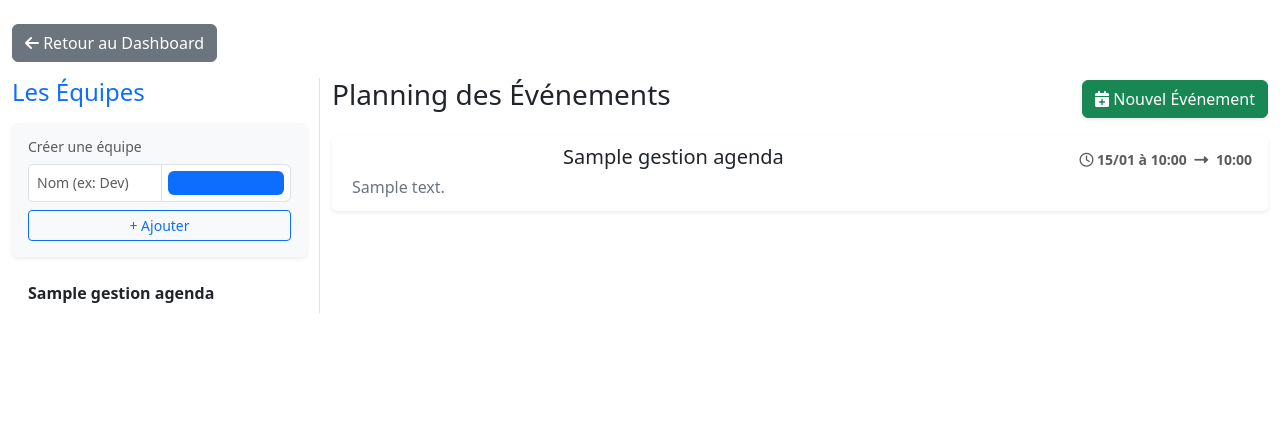
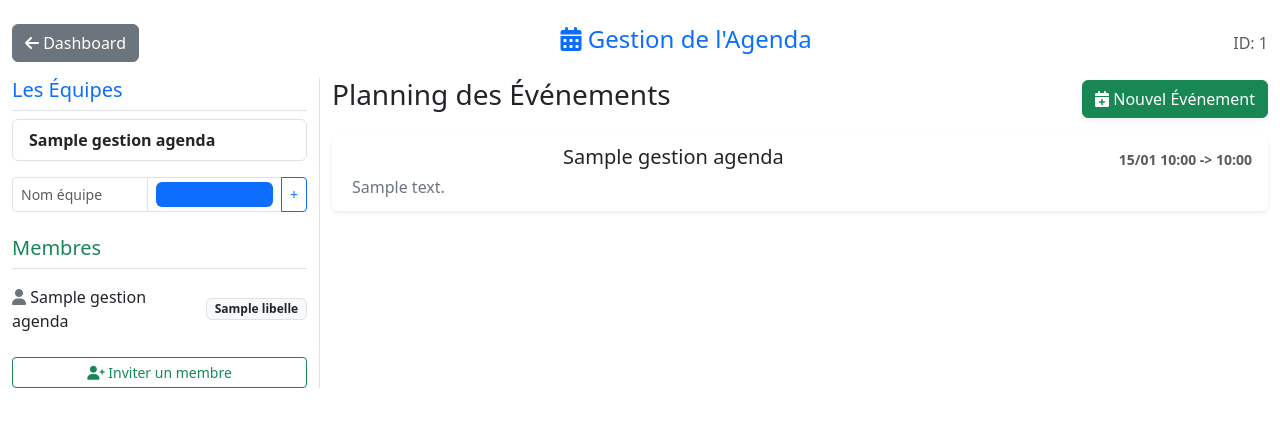
Before and after one commit to Regoboth95/SAE302, a Flask app: page /agenda/1 in a window 1280 px wide. Shown: the top 427 px of the page. Run offline with Flask 3, Linux system fonts and the light colour scheme; the visitor is signed in with stand-in values (Sample User, id 1); a database or web service that is not in the repository returns one stand-in record (values such as "Sample title"); some libraries are stand-ins or nearby versions.

Commit message:
Ajout des rôles et fonction d'ajout de membre

```diff
--- a/app.py
+++ b/app.py
@@ -61,20 +61,24 @@ def nouveau_agenda():
         flash("Agenda créé avec succès !")
     return redirect(url_for('index'))
 
-# --- VUE CALENDRIER & ÉQUIPES (V1) ---
+# --- VUE CALENDRIER & ÉQUIPES (V1 COMPLETE) ---
 @app.route('/agenda/<int:id_agenda>')
 def voir_agenda(id_agenda):
     if 'user_id' not in session:
         return redirect(url_for('login'))
 
-    # Récupération des données pour l'affichage
+    # 1. Équipes
     equipes = bdd.recuperer_equipes(id_agenda)
+    # 2. Événements
     evenements = bdd.recuperer_evenements(id_agenda)
+    # 3. Participants (Nouveau !)
+    membres = bdd.recuperer_participants(id_agenda)
 
     return render_template('agenda.html',
                            id_agenda=id_agenda,
                            equipes=equipes,
-                           evenements=evenements)
+                           evenements=evenements,
+                           membres=membres)
 
 @app.route('/agenda/<int:id_agenda>/nouvelle_equipe', methods=['POST'])
 def nouvelle_equipe(id_agenda):
@@ -97,12 +101,32 @@ def nouvel_evenement(id_agenda):
     fin = request.form['date_fin']
     id_equipe = request.form.get('id_equipe')
 
-    # Gestion du cas "Aucune équipe"
     if id_equipe == "":
         id_equipe = None
 
     bdd.ajouter_evenement(titre, desc, debut, fin, id_agenda, id_equipe, session['user_id'])
     return redirect(url_for('voir_agenda', id_agenda=id_agenda))
 
+# --- ROUTE INVITATION (NOUVEAU) ---
+@app.route('/agenda/<int:id_agenda>/inviter_membre', methods=['POST'])
+def inviter_membre(id_agenda):
+    if 'user_id' not in session: return redirect(url_for('login'))
+
+    pseudo = request.form['pseudo_invite']
+    role = request.form['role_invite']
+
+    resultat = bdd.ajouter_membre(id_agenda, pseudo, role)
+
+    if resultat == "OK":
+        flash(f"{pseudo} a été ajouté en tant que {role} !")
+    elif resultat == "UserIntrouvable":
+        flash(f"Erreur : L'utilisateur '{pseudo}' n'existe pas.")
+    elif resultat == "DejaMembre":
+        flash(f"Erreur : {pseudo} est déjà dans l'agenda.")
+    else:
+        flash("Erreur lors de l'invitation.")
+
+    return redirect(url_for('voir_agenda', id_agenda=id_agenda))
+
 if __name__ == '__main__':
     app.run(debug=True)
--- a/templates/agenda.html
+++ b/templates/agenda.html
@@ -2,20 +2,24 @@
 <html lang="fr">
 <head>
     <meta charset="UTF-8">
-    <title>Agenda & Équipes</title>
+    <title>Agenda Collaboratif</title>
     <link href="https://cdn.jsdelivr.net/npm/bootstrap@5.3.0/dist/css/bootstrap.min.css" rel="stylesheet">
     <link rel="stylesheet" href="{{ url_for('static', filename='style.css') }}">
     <link rel="stylesheet" href="https://cdnjs.cloudflare.com/ajax/libs/font-awesome/6.0.0/css/all.min.css">
 </head>
 <body>
     <div class="container-fluid mt-4">
-        <a href="{{ url_for('index') }}" class="btn btn-secondary mb-3">
-            <i class="fas fa-arrow-left"></i> Retour au Dashboard
-        </a>
+        <div class="d-flex justify-content-between align-items-center mb-3">
+            <a href="{{ url_for('index') }}" class="btn btn-secondary">
+                <i class="fas fa-arrow-left"></i> Dashboard
+            </a>
+            <h4 class="text-primary"><i class="fas fa-calendar-alt"></i> Gestion de l'Agenda</h4>
+            <span class="text-muted">ID: {{ id_agenda }}</span>
+        </div>
 
         {% with messages = get_flashed_messages() %}
             {% if messages %}
-                <div class="alert alert-success alert-dismissible fade show">
+                <div class="alert alert-info alert-dismissible fade show">
                     {{ messages[0] }}
                     <button type="button" class="btn-close" data-bs-dismiss="alert"></button>
                 </div>
@@ -24,31 +28,40 @@
 
         <div class="row">
             <div class="col-md-3 border-end">
-                <h4 class="text-primary mb-3">Les Équipes</h4>
 
-                <div class="card mb-3 bg-light border-0 shadow-sm">
-                    <div class="card-body p-3">
-                        <h6 class="card-title small text-muted">Créer une équipe</h6>
-                        <form action="{{ url_for('nouvelle_equipe', id_agenda=id_agenda) }}" method="POST">
-                            <div class="input-group mb-2">
-                                <input type="text" name="nom_equipe" class="form-control form-control-sm" placeholder="Nom (ex: Dev)" required>
-                                <input type="color" name="couleur_equipe" class="form-control form-control-color" value="#0d6efd" title="Choisir la couleur">
-                            </div>
-                            <button type="submit" class="btn btn-sm btn-outline-primary w-100">+ Ajouter</button>
-                        </form>
-                    </div>
-                </div>
-
-                <ul class="list-group list-group-flush">
+                <h5 class="text-primary border-bottom pb-2">Les Équipes</h5>
+                <ul class="list-group mb-3">
                     {% for eq in equipes %}
                         <li class="list-group-item d-flex justify-content-between align-items-center"
                             style="border-left: 5px solid {{ eq[2] }};">
                             <span class="fw-bold">{{ eq[1] }}</span>
                         </li>
                     {% else %}
-                        <li class="list-group-item text-muted small fst-italic">Aucune équipe pour l'instant.</li>
+                        <li class="list-group-item text-muted small">Aucune équipe.</li>
                     {% endfor %}
                 </ul>
+
+                <form action="{{ url_for('nouvelle_equipe', id_agenda=id_agenda) }}" method="POST" class="mb-4">
+                    <div class="input-group input-group-sm">
+                        <input type="text" name="nom_equipe" class="form-control" placeholder="Nom équipe" required>
+                        <input type="color" name="couleur_equipe" class="form-control form-control-color" value="#0d6efd" title="Couleur">
+                        <button class="btn btn-outline-primary" type="submit">+</button>
+                    </div>
+                </form>
+
+                <h5 class="text-success border-bottom pb-2 mt-4">Membres</h5>
+                <ul class="list-group list-group-flush mb-3">
+                    {% for m in membres %}
+                        <li class="list-group-item d-flex justify-content-between align-items-center px-0">
+                            <span><i class="fas fa-user text-secondary"></i> {{ m[0] }}</span>
+                            <span class="badge bg-light text-dark border">{{ m[1] }}</span>
+                        </li>
+                    {% endfor %}
+                </ul>
+                <button class="btn btn-sm btn-outline-success w-100" data-bs-toggle="modal" data-bs-target="#modalInvite">
+                    <i class="fas fa-user-plus"></i> Inviter un membre
+                </button>
+
             </div>
 
             <div class="col-md-9">
@@ -70,19 +83,14 @@
                                 {{ ev[1] }}
                             </h5>
                             <small class="text-muted fw-bold">
-                                <i class="far fa-clock"></i>
-                                {{ ev[2].strftime('%d/%m à %H:%M') }}
-                                <i class="fas fa-long-arrow-alt-right mx-1"></i>
-                                {{ ev[3].strftime('%H:%M') }}
+                                {{ ev[2].strftime('%d/%m %H:%M') }} -> {{ ev[3].strftime('%H:%M') }}
                             </small>
                         </div>
                         <p class="mb-1 ms-1 text-secondary">{{ ev[6] }}</p>
                     </div>
                     {% else %}
                         <div class="alert alert-info text-center py-5">
-                            <i class="fas fa-calendar-times fa-2x mb-3 text-muted"></i><br>
-                            Aucun événement planifié.<br>
-                            Cliquez sur le bouton vert pour commencer.
+                            Aucun événement planifié.
                         </div>
                     {% endfor %}
                 </div>
@@ -90,20 +98,49 @@
         </div>
     </div>
 
+    <div class="modal fade" id="modalInvite" tabindex="-1">
+        <div class="modal-dialog">
+            <div class="modal-content">
+                <div class="modal-header bg-success text-white">
+                    <h5 class="modal-title">Inviter un utilisateur</h5>
+                    <button type="button" class="btn-close" data-bs-dismiss="modal"></button>
+                </div>
+                <form action="{{ url_for('inviter_membre', id_agenda=id_agenda) }}" method="POST">
+                    <div class="modal-body">
+                        <div class="mb-3">
+                            <label class="form-label">Pseudo de l'utilisateur</label>
+                            <input type="text" name="pseudo_invite" class="form-control" placeholder="Ex: Test2" required>
+                        </div>
+                        <div class="mb-3">
+                            <label class="form-label">Rôle à attribuer</label>
+                            <select name="role_invite" class="form-select">
+                                <option value="Collaborateur">Collaborateur</option>
+                                <option value="Chef d'équipe">Chef d'équipe</option>
+                                <option value="Administrateur">Administrateur</option>
+                            </select>
+                        </div>
+                    </div>
+                    <div class="modal-footer">
+                        <button type="submit" class="btn btn-success">Envoyer l'invitation</button>
+                    </div>
+                </form>
+            </div>
+        </div>
+    </div>
+
     <div class="modal fade" id="modalEvent" tabindex="-1">
         <div class="modal-dialog">
             <div class="modal-content">
-                <div class="modal-header bg-success text-white">
+                <div class="modal-header bg-primary text-white">
                     <h5 class="modal-title">Placer un événement</h5>
                     <button type="button" class="btn-close" data-bs-dismiss="modal"></button>
                 </div>
                 <form action="{{ url_for('nouvel_evenement', id_agenda=id_agenda) }}" method="POST">
                     <div class="modal-body">
                         <div class="mb-3">
-                            <label class="form-label fw-bold">Titre de l'événement</label>
-                            <input type="text" name="titre" class="form-control" placeholder="Ex: Réunion Projet" required>
+                            <label class="form-label">Titre</label>
+                            <input type="text" name="titre" class="form-control" required>
                         </div>
-
                         <div class="row">
                             <div class="col-6 mb-3">
                                 <label class="form-label">Début</label>
@@ -114,25 +151,21 @@
                                 <input type="datetime-local" name="date_fin" class="form-control" required>
                             </div>
                         </div>
-
                         <div class="mb-3">
-                            <label class="form-label fw-bold">Associer à une équipe</label>
+                            <label class="form-label">Équipe</label>
                             <select name="id_equipe" class="form-select">
-                                <option value="">-- Aucun (Événement général) --</option>
+                                <option value="">-- Aucun --</option>
                                 {% for eq in equipes %}
                                     <option value="{{ eq[0] }}">{{ eq[1] }}</option>
                                 {% endfor %}
                             </select>
-                            <div class="form-text">La couleur du ticket dépendra de l'équipe choisie.</div>
                         </div>
-
                         <div class="mb-3">
-                            <label class="form-label">Description (Optionnel)</label>
-                            <textarea name="description" class="form-control" rows="2"></textarea>
+                            <label class="form-label">Description</label>
+                            <textarea name="description" class="form-control"></textarea>
                         </div>
                     </div>
                     <div class="modal-footer">
-                        <button type="button" class="btn btn-secondary" data-bs-dismiss="modal">Annuler</button>
                         <button type="submit" class="btn btn-primary">Enregistrer</button>
                     </div>
                 </form>
```
Also changed, not shown: agenda_collab.py (+59 -2 lines).
